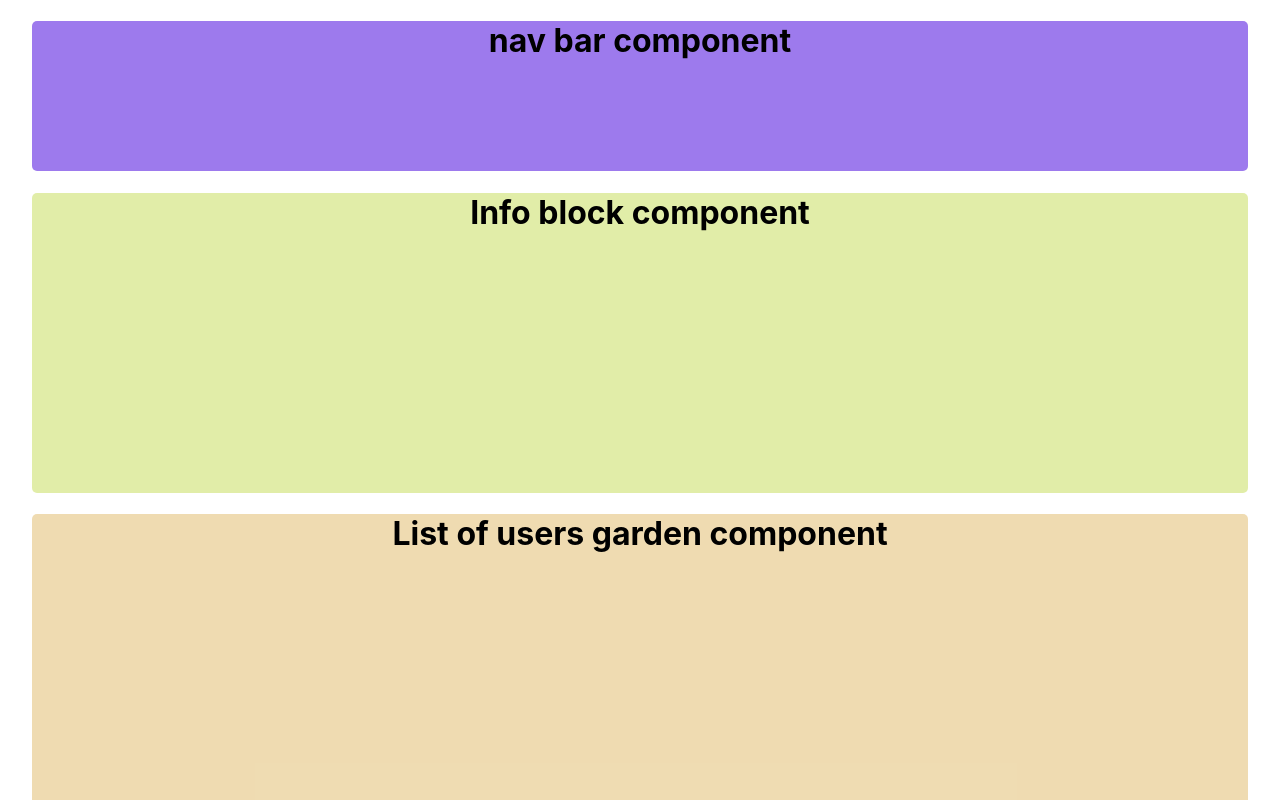
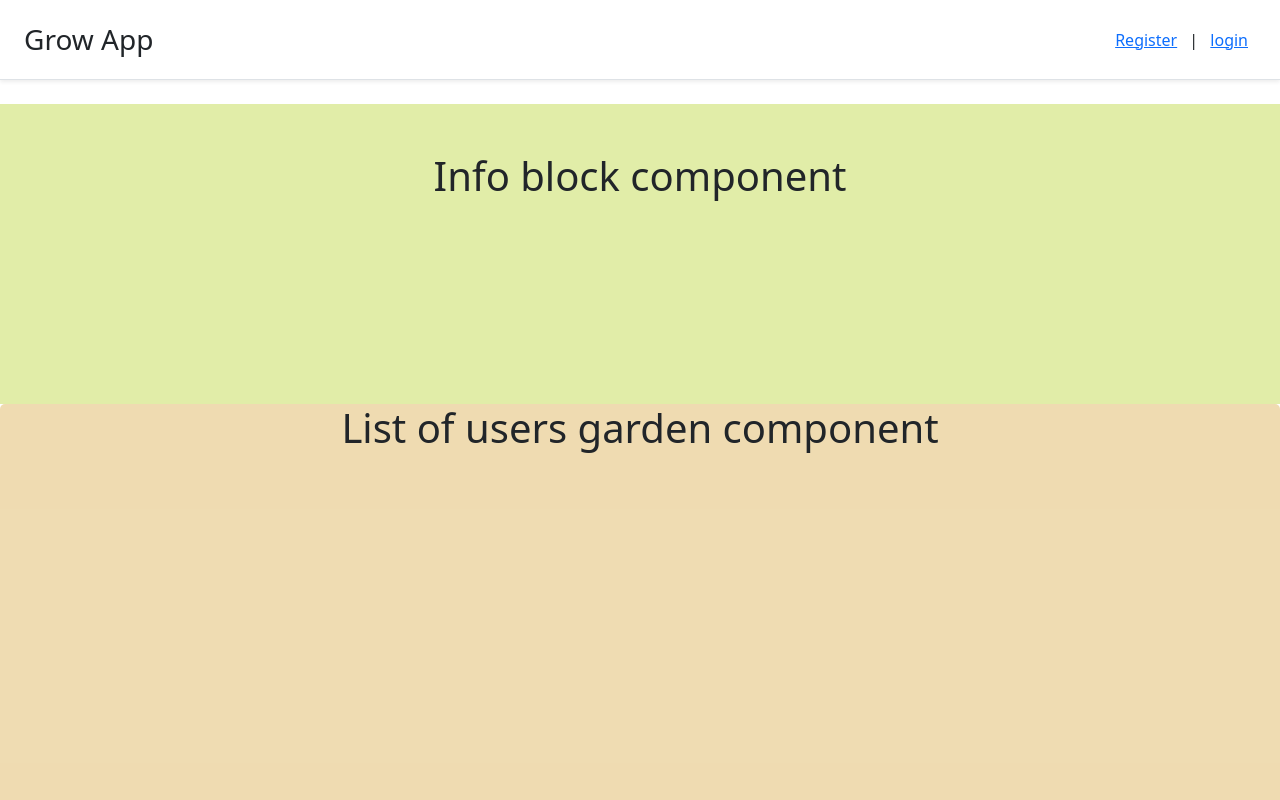
Before and after one commit to Shawn8z/React-plant-app, a React (Create React App) app: page / in a window 1280 px wide. Shown: the top 800 px of the page. Built offline with nearby package versions, Linux system fonts and the light colour scheme.

Commit message:
adding bootstrap for main page

```diff
--- a/package.json
+++ b/package.json
@@ -6,7 +6,9 @@
     "@testing-library/jest-dom": "^5.16.5",
     "@testing-library/react": "^13.3.0",
     "@testing-library/user-event": "^13.5.0",
+    "bootstrap": "^5.2.0",
     "react": "^18.2.0",
+    "react-bootstrap": "^2.5.0",
     "react-dom": "^18.2.0",
     "react-scripts": "5.0.1",
     "web-vitals": "^2.1.4"
--- a/src/App.css
+++ b/src/App.css
@@ -1,22 +1,18 @@
 
 body {
   margin: auto;
-  width: 95%;
   height: 1300px;
+  margin: 0 0 0 0;
 }
 
 
 .navbar {
   text-align: center;
-  background-color: rgba(150, 113, 236, 0.932);
-  border-radius: 5px;
-  height: 150px;
+  height: 80px;
 }
 
 .info-block {
-  text-align: center;
   background-color: rgba(223, 236, 162, 0.932);
-  border-radius: 5px;
   height: 300px;
 }
 
--- a/src/App.js
+++ b/src/App.js
@@ -1,15 +1,23 @@
-
 import './App.css';
+import Button from "react-bootstrap/Button";
+import Card from 'react-bootstrap/Card';
+import "bootstrap/dist/css/bootstrap.min.css"
 
 function App() {
   return (
     <div className="App">
 
-      <div class="navbar">
-        <h1>nav bar component</h1>
+      <div class="navbar d-flex flex-column flex-md-row align-items-center p-3 mb-4 px-md-4 bg-white border-bottom shadow-sm">
+        <h3 class="my-0 mr-md-auto font-weight-normal">Grow App</h3>
+        <nav class="my-2 my-sm-0 mr-md-3">
+          <a class="p-2 " href="#">Register</a>
+          <span>  |  </span>
+          <a class="p-2 " href="#">login</a>
+        </nav>
+
       </div>
 
-      <div class="info-block">
+      <div class="info-block px-3 py-3 pt-md-5 pd-md-4 mx-auto text-center">
         <h1>Info block component</h1>
       </div>
 
```
Also changed, not shown: 1 other file (tests, documents, lock files or other folders).
